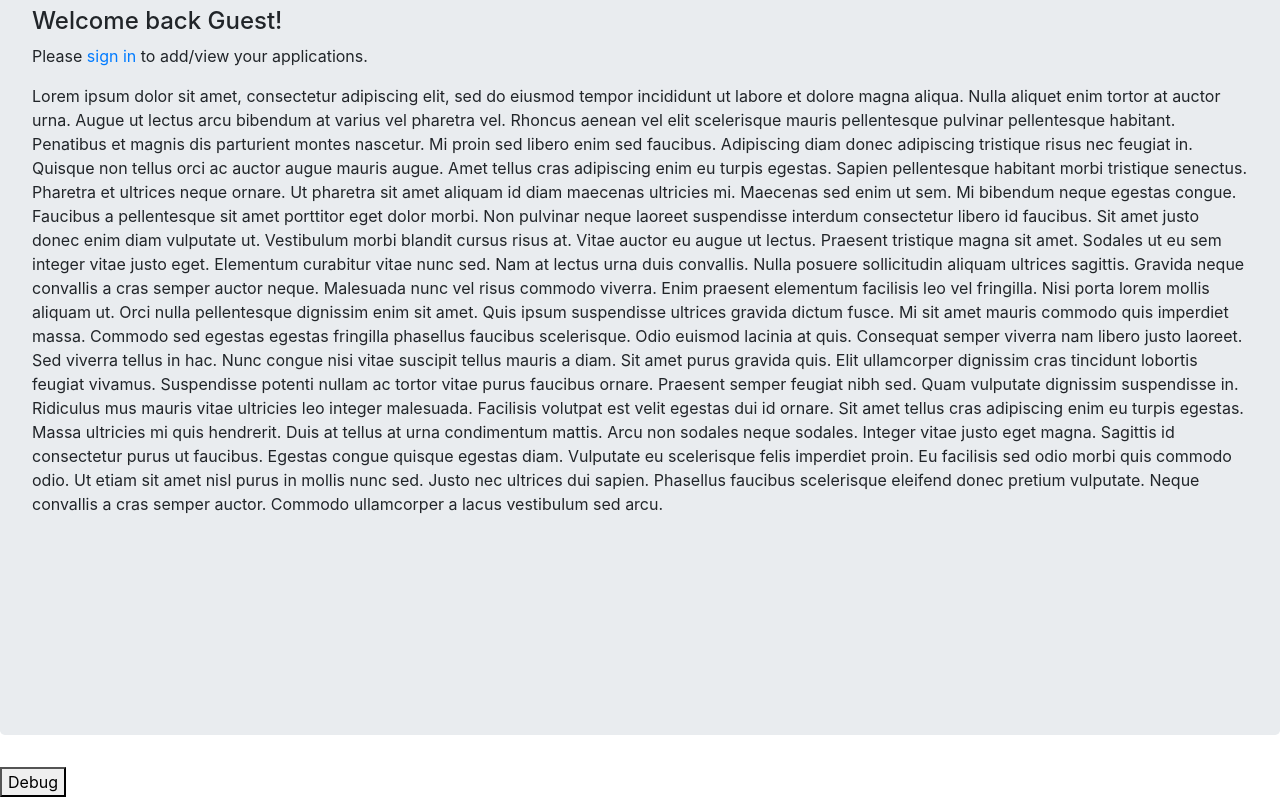
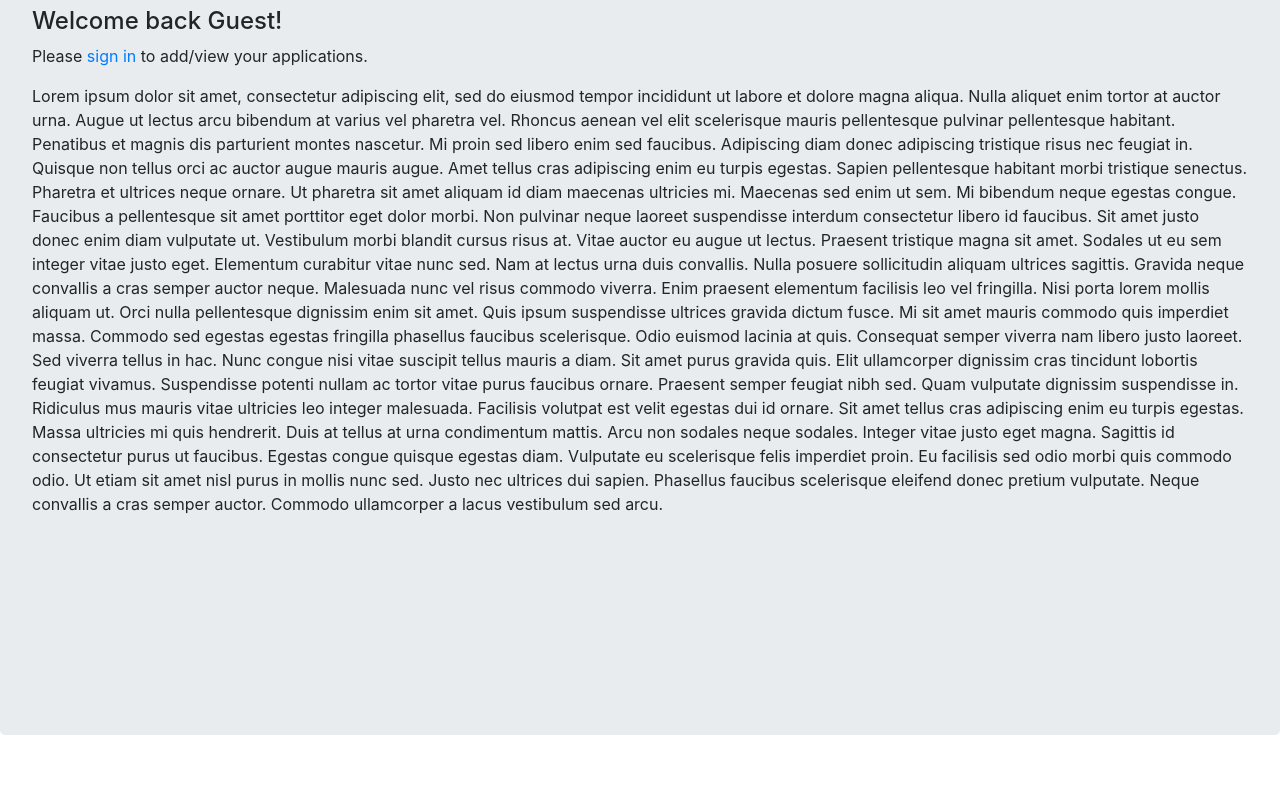
Before and after one commit to jbroomer/Record-Applications, a React (Create React App) app in the folder frontend/: page / in a window 1280 px wide. Shown: the part 169-966 px from the top of the page. After the commit the page ends 936 px from the top, so only its background shows below. Built offline with nearby package versions, Linux system fonts and the light colour scheme; the HTML template or start-up script is replaced by a standard one.

Commit message:
Routing for login/signup pages

```diff
--- a/frontend/src/App.js
+++ b/frontend/src/App.js
@@ -3,8 +3,9 @@ import AddAppPage from './components/AddAppPage'
 import ViewAppPage from './components/ViewAppPage'
 import MyNavbar from './components/MyNavbar'
 import HomePage from './components/HomePage'
+import Account from './components/Account'
 import Login from './components/Login'
-import Account from './components/Account'
+import Signup from './components/Signup'
 import 'bootstrap/dist/css/bootstrap.min.css';
 
 import {
@@ -32,10 +33,10 @@ const App = () => {
           <Route exact path="/add" render={() => <AddAppPage newName={newName} newURL={newURL} newLocation={newLocation} startPeriod={startPeriod} setNewName={setNewName} setNewURL={setNewURL} setNewLocation={setNewLocation} setStartPeriod={setStartPeriod} companies={companies} setCompanies={setCompanies} />} />
           <Route exact path="/view" render={() => <ViewAppPage companies={companies} setCompanies={setCompanies}/>} />
           <Route exact path="/login" render={() => <Login />} />
+          <Route exact path="/signup" render={() => <Signup />} />
           <Route exact path="/account" render={() => <Account />} />
         </div>
       </Router>
-      <button onClick={myDebugger}>Debug</button>
     </div>
   )
 }
```
